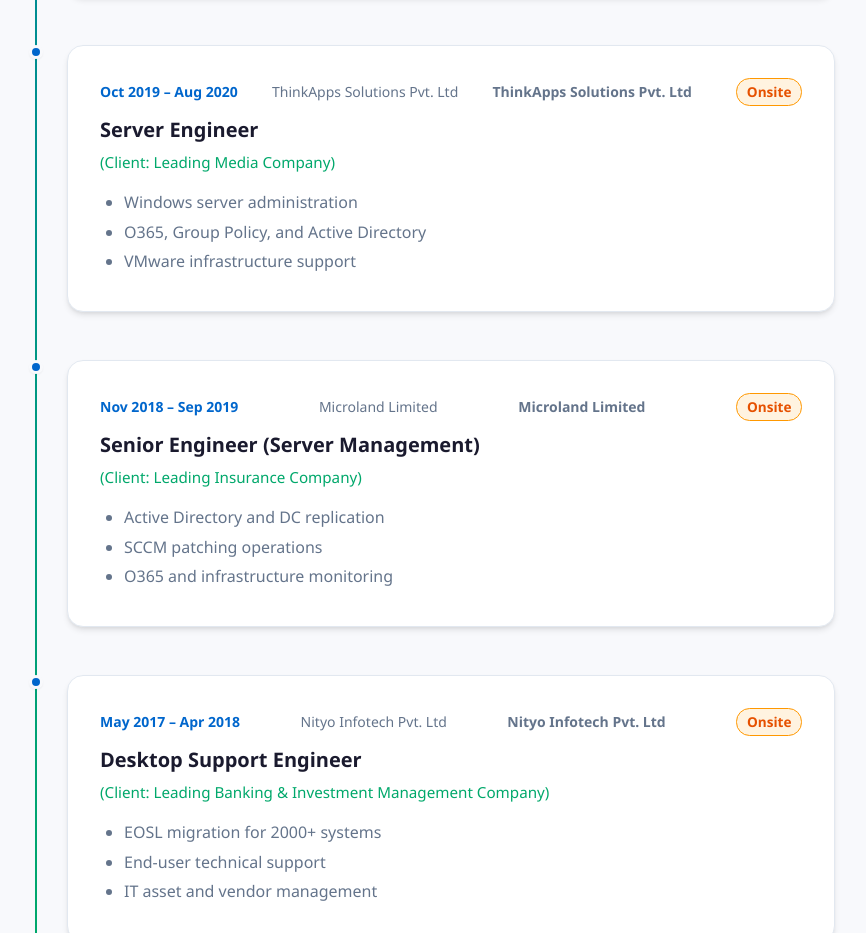
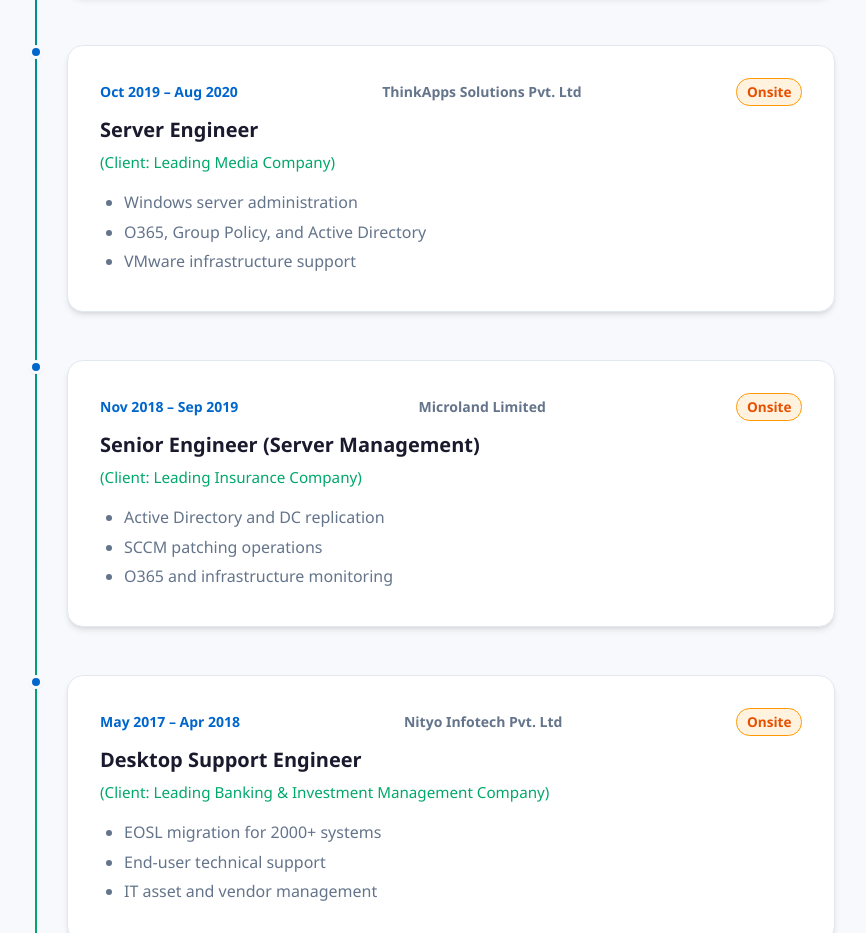
Before and after one commit to This-is-Akshay/Akshay_Suryawanshi, a plain HTML site: page index.html in a window 1280 px wide. Shown: the part 6804-7737 px from the top of the page, without its empty margins (205-1071 px from the left). Drawn offline with Linux system fonts and the light colour scheme.

Commit message:
Remove non-bold company names from timeline headers (clean UI)

```diff
--- a/index.html
+++ b/index.html
@@ -1200,7 +1200,6 @@
                         <div class="timeline__content">
                             <div class="timeline__header">
                                 <span class="timeline__date">Oct 2019 – Aug 2020</span>
-                                <span class="timeline__company">ThinkApps Solutions Pvt. Ltd</span>
                                 <strong class="timeline__company">ThinkApps Solutions Pvt. Ltd</strong>
                                 <span class="timeline__location onsite">Onsite</span>
                             </div>
@@ -1220,7 +1219,6 @@
                         <div class="timeline__content">
                             <div class="timeline__header">
                                 <span class="timeline__date">Nov 2018 – Sep 2019</span>
-                                <span class="timeline__company">Microland Limited</span>
                                 <strong class="timeline__company">Microland Limited</strong>
                                 <span class="timeline__location onsite">Onsite</span>
                             </div>
@@ -1240,7 +1238,6 @@
                         <div class="timeline__content">
                             <div class="timeline__header">
                                 <span class="timeline__date">May 2017 – Apr 2018</span>
-                                <span class="timeline__company">Nityo Infotech Pvt. Ltd</span>
                                 <strong class="timeline__company">Nityo Infotech Pvt. Ltd</strong>
                                 <span class="timeline__location onsite">Onsite</span>
                             </div>
```
Lines whose indentation alone changed are shown as unchanged.
